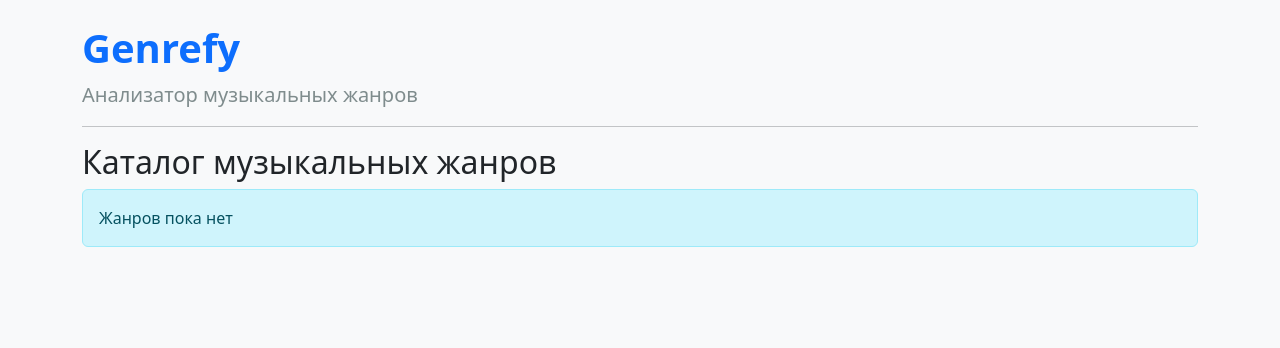
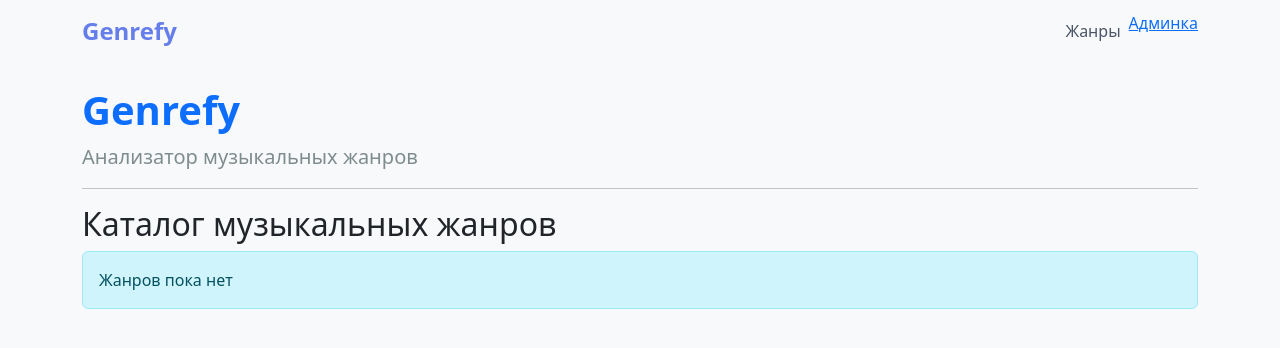
Before and after one commit to Vilyad/Genrefy, a Django app: page / in a window 1280 px wide. Shown: the top 348 px of the page. Run offline with Django 5.2, Linux system fonts and the light colour scheme; data that the repository does not hold is empty.

Commit message:
feat: add navigation bar and improve design

```diff
--- a/catalog/static/catalog/css/styles.css
+++ b/catalog/static/catalog/css/styles.css
@@ -32,3 +32,17 @@ h1 {
     background-color: #5a67d8;
     border-color: #5a67d8;
 }
+
+.navbar-brand {
+    font-size: 1.5rem;
+    color: #667eea !important;
+}
+
+.nav-link {
+    color: #4a5568 !important;
+    font-weight: 500;
+}
+
+.nav-link:hover {
+    color: #667eea;
+}
--- a/catalog/templates/catalog/base.html
+++ b/catalog/templates/catalog/base.html
@@ -11,6 +11,17 @@
     <link rel="stylesheet" href="{% static 'catalog/css/styles.css' %}">
 </head>
 <body>
+    <nav class="navbar navbar-expand-lg navbar-light bg-light mb-4">
+        <div class="container">
+            <a class="navbar-brand" href="{% url 'catalog:genre_list' %}">
+                <strong>Genrefy</strong>
+            </a>
+            <div class="navbar-nav">
+                <a class="nav-link" href="{% url 'catalog:genre_list' %}">Жанры</a>
+                <a class="nav_link" href="/admin/" target="_blank">Админка</a>
+            </div>
+        </div>
+    </nav>
     <div class="container mt-4">
         <h1 class="text-primary">Genrefy</h1>
         <p class="lead">Анализатор музыкальных жанров</p>
```
